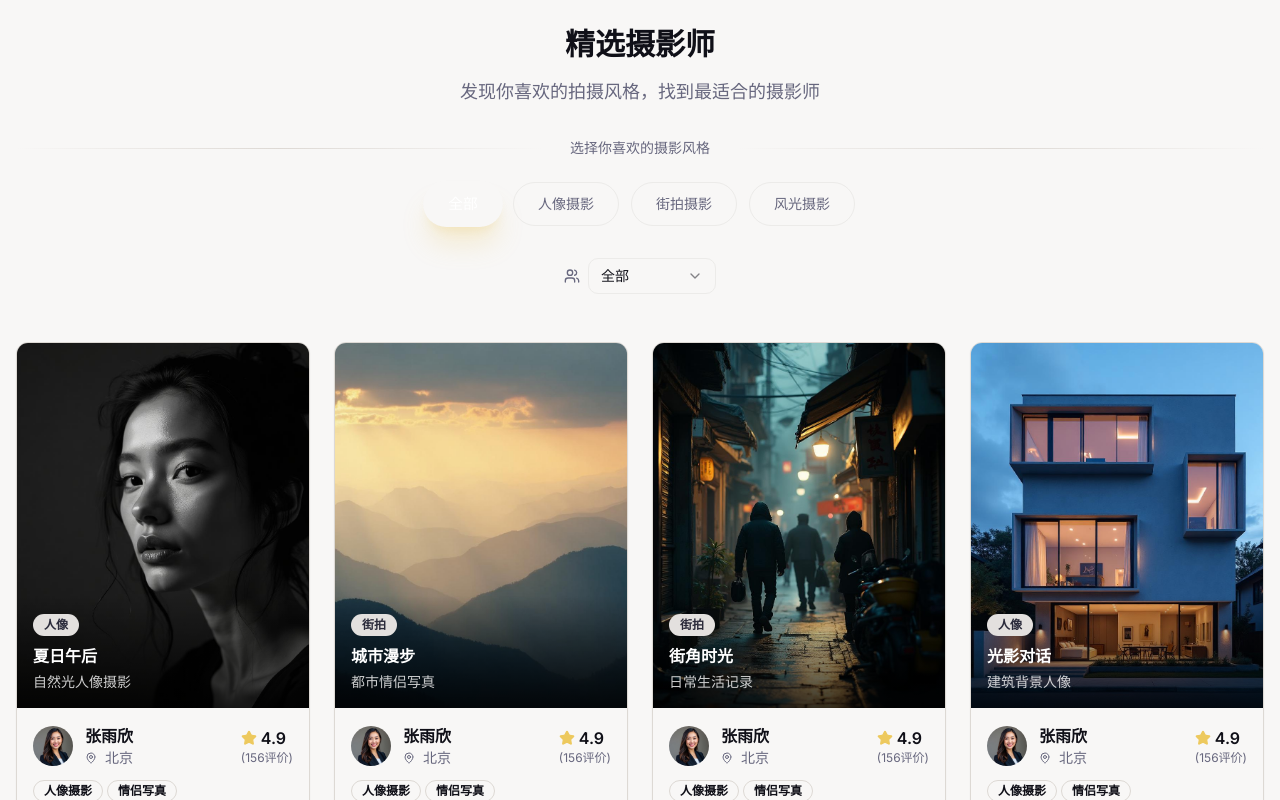
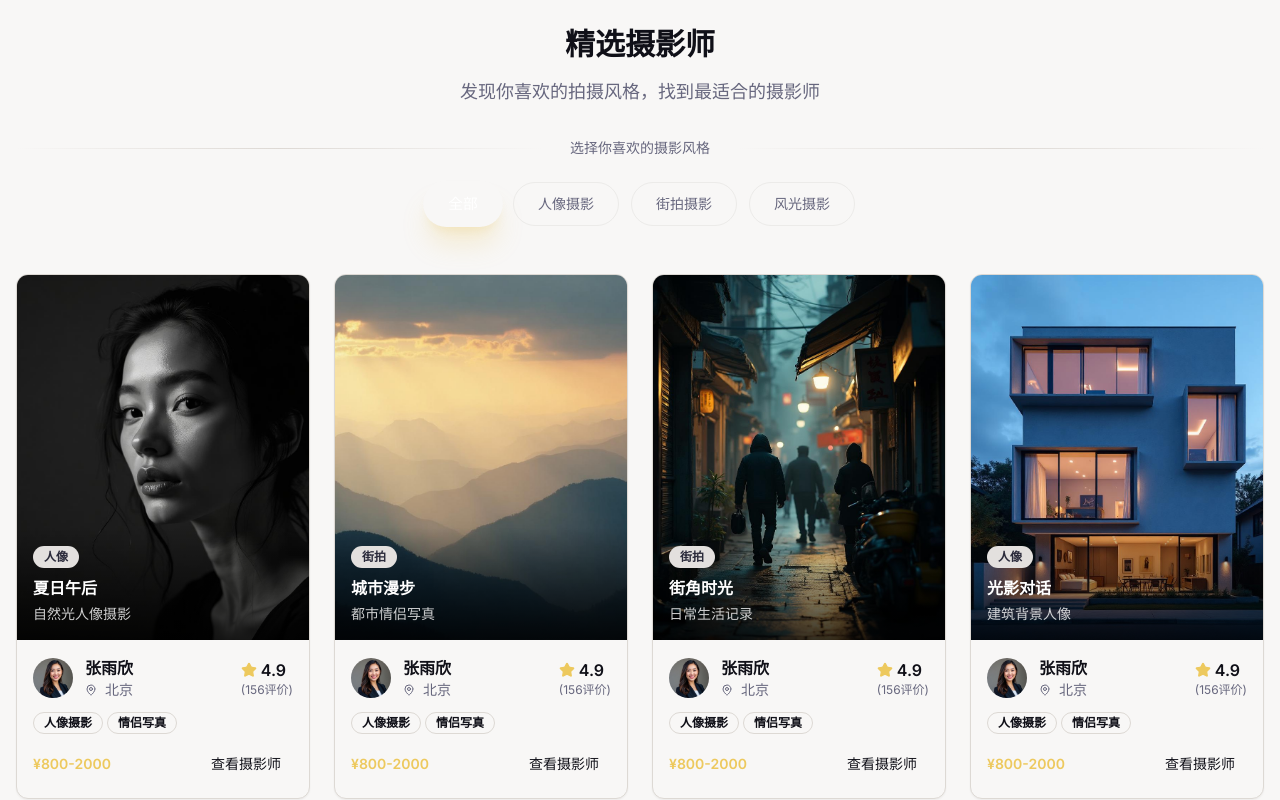
Before and after one commit to renfei19910831/beijing-advanture, a React (Vite) app: page / in a window 1280 px wide. Shown: the part 1260-2060 px from the top of the page. Built offline with nearby package versions, Linux system fonts and the light colour scheme.

Commit message:
Remove gender dropdown

```diff
--- a/src/components/PhotographerFeed.tsx
+++ b/src/components/PhotographerFeed.tsx
@@ -125,10 +125,9 @@ const PhotographerFeed = () => {
 
   const handleSearch = (filters: {
     searchTerm: string;
-    gender: string;
     category: string;
   }) => {
-    const { searchTerm, gender, category } = filters;
+    const { searchTerm, category } = filters;
 
     const filtered = mockPhotographers.filter(photographer => {
       const matchesSearch = !searchTerm ||
@@ -138,8 +137,6 @@ const PhotographerFeed = () => {
           specialty.toLowerCase().includes(searchTerm.toLowerCase())
         );
 
-      const matchesGender = !gender || gender === 'all' || photographer.gender === gender;
-
       const matchesCategory = !category || category === 'all' ||
         photographer.portfolio.some(photo =>
           photo.category.includes(category)
@@ -148,7 +145,7 @@ const PhotographerFeed = () => {
           specialty.includes(category)
         );
 
-      return matchesSearch && matchesGender && matchesCategory;
+      return matchesSearch && matchesCategory;
     });
 
     setFilteredPhotographers(filtered);
@@ -158,7 +155,6 @@ const PhotographerFeed = () => {
     setActiveCategory(category);
     handleSearch({
       searchTerm: '',
-      gender: '',
       category: category === 'all' ? '' : category
     });
   };
--- a/src/components/PhotographerSearch.tsx
+++ b/src/components/PhotographerSearch.tsx
@@ -1,13 +1,11 @@
 import { useState } from 'react';
 import { Button } from '@/components/ui/button';
 import { Badge } from '@/components/ui/badge';
-import { Select, SelectContent, SelectItem, SelectTrigger, SelectValue } from '@/components/ui/select';
-import { Users, Camera, X, Filter } from 'lucide-react';
+import { X } from 'lucide-react';
 
 interface PhotographerSearchProps {
   onSearch: (filters: {
     searchTerm: string;
-    gender: string;
     category: string;
   }) => void;
   categories?: Array<{ value: string; label: string }>;
@@ -21,34 +19,23 @@ const PhotographerSearch = ({
   activeCategory = 'all',
   onCategoryChange
 }: PhotographerSearchProps) => {
-  const [selectedGender, setSelectedGender] = useState('all');
 
-  const genders = [
-    { value: 'female', label: '女摄影师' },
-    { value: 'male', label: '男摄影师' }
-  ];
-
-  const handleFiltersChange = (gender: string) => {
+  const handleFiltersChange = () => {
     onSearch({
       searchTerm: '',
-      gender: gender === 'all' ? '' : gender,
       category: activeCategory === 'all' ? '' : activeCategory
     });
   };
 
-  const handleGenderChange = (value: string) => {
-    setSelectedGender(value);
-    handleFiltersChange(value);
+  const clearFilters = () => {
+    onCategoryChange?.('all');
+    onSearch({
+      searchTerm: '',
+      category: ''
+    });
   };
 
-  const clearFilters = () => {
-    setSelectedGender('all');
-    onCategoryChange?.('all');
-    handleFiltersChange('all');
-  };
-
-  const hasFilters = (selectedGender && selectedGender !== 'all') ||
-                    (activeCategory && activeCategory !== 'all');
+  const hasFilters = activeCategory && activeCategory !== 'all';
 
   return (
     <div className="space-y-8 mb-12">
@@ -86,24 +73,9 @@ const PhotographerSearch = ({
         </div>
       )}
 
-      {/* 次级筛选 - 性别选择 */}
-      <div className="flex items-center justify-center gap-4">
-        <div className="flex items-center space-x-2">
-          <Users className="w-4 h-4 text-muted-foreground" />
-          <Select value={selectedGender} onValueChange={handleGenderChange}>
-            <SelectTrigger className="w-32 h-9 border-muted">
-              <SelectValue placeholder="性别" />
-            </SelectTrigger>
-            <SelectContent>
-              <SelectItem value="all">全部</SelectItem>
-              {genders.map(gender => (
-                <SelectItem key={gender.value} value={gender.value}>{gender.label}</SelectItem>
-              ))}
-            </SelectContent>
-          </Select>
-        </div>
-
-        {hasFilters && (
+      {/* 清除筛选按钮 */}
+      {hasFilters && (
+        <div className="flex items-center justify-center">
           <Button
             variant="outline"
             size="sm"
@@ -113,22 +85,6 @@ const PhotographerSearch = ({
             <X className="w-3 h-3 mr-1" />
             清除筛选
           </Button>
-        )}
-      </div>
-
-      {/* 活跃筛选标签 */}
-      {hasFilters && (
-        <div className="flex flex-wrap justify-center gap-2">
-          {selectedGender && selectedGender !== 'all' && (
-            <Badge variant="outline" className="flex items-center gap-1 px-3 py-1 bg-primary/10 text-primary border-primary/20">
-              <Users className="w-3 h-3" />
-              {genders.find(g => g.value === selectedGender)?.label}
-              <X
-                className="w-3 h-3 cursor-pointer hover:text-destructive ml-1"
-                onClick={() => handleGenderChange('all')}
-              />
-            </Badge>
-          )}
         </div>
       )}
     </div>
```
